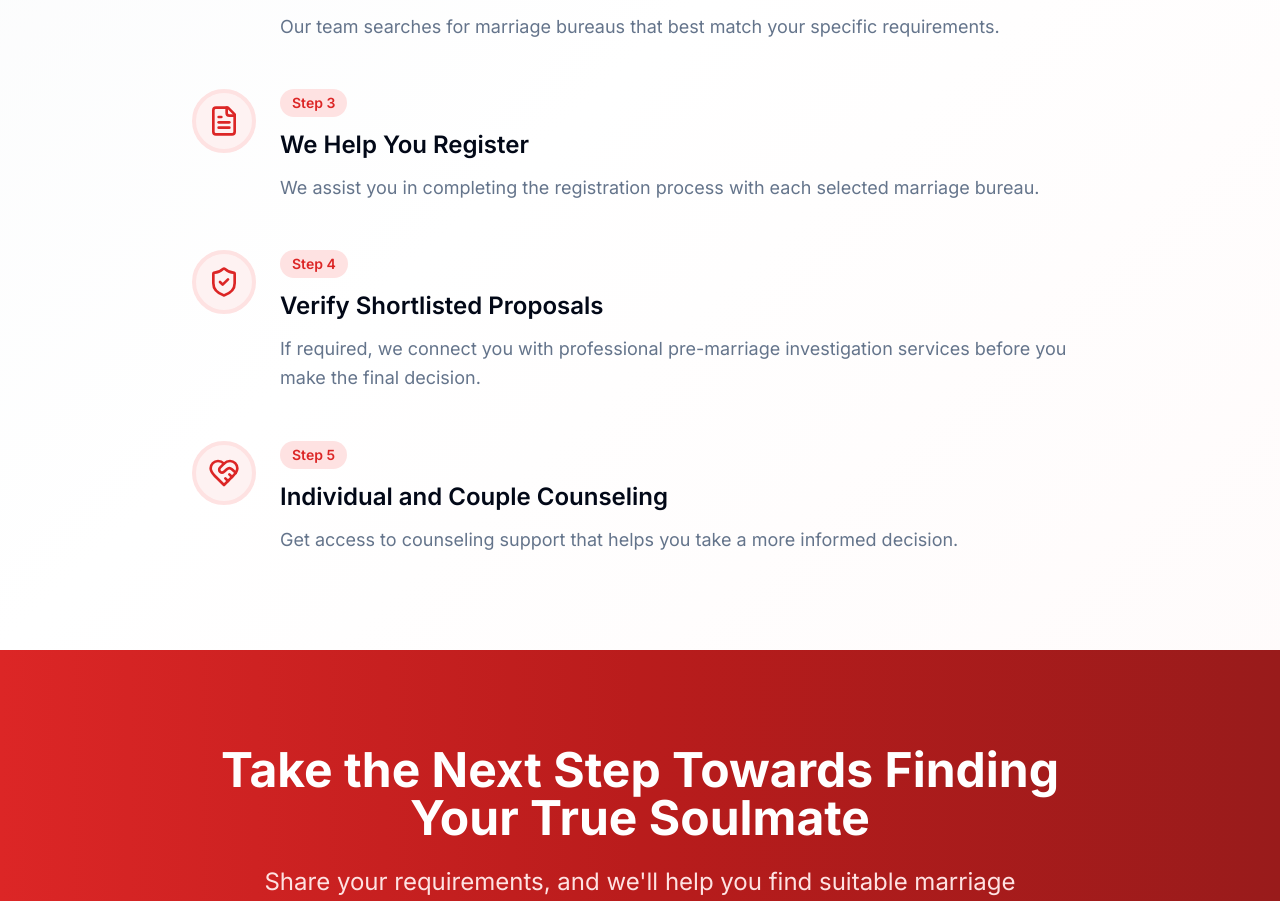
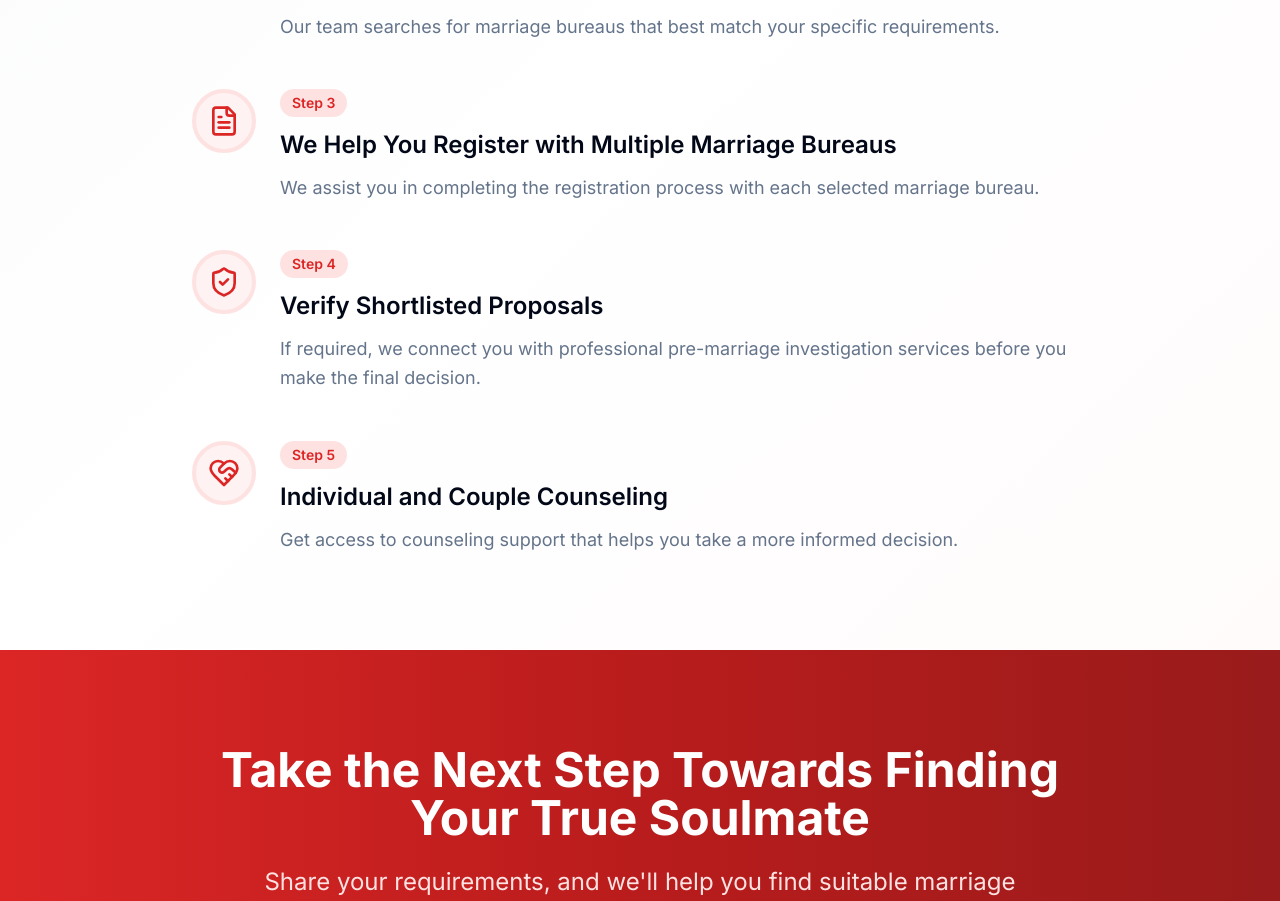
Before and after one commit to mytruesoulmate01/mytruesoulmate, a Next.js app: page / in a window 1280 px wide. Shown: the part 2122-3023 px from the top of the page. Built offline with nearby package versions, Linux system fonts and the light colour scheme; no server answers.

Commit message:
Update process-section.tsx

```diff
--- a/components/process-section.tsx
+++ b/components/process-section.tsx
@@ -18,7 +18,7 @@ export default function ProcessSection() {
     {
       number: 3,
       icon: <FileText className="h-8 w-8 text-red-600" />,
-      title: "We Help You Register",
+      title: "We Help You Register with Multiple Marriage Bureaus",
       description: "We assist you in completing the registration process with each selected marriage bureau.",
     },
     {
```
